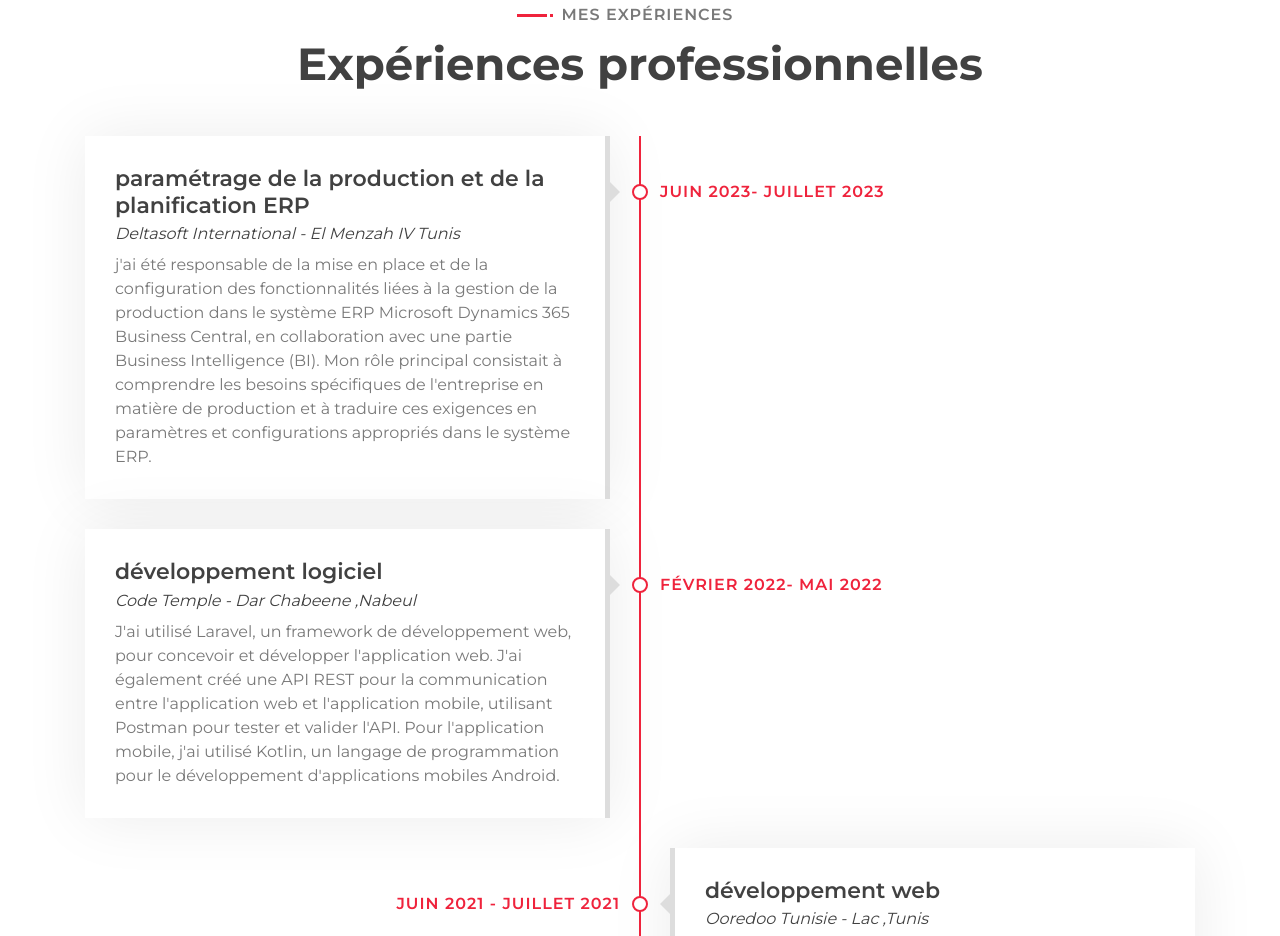
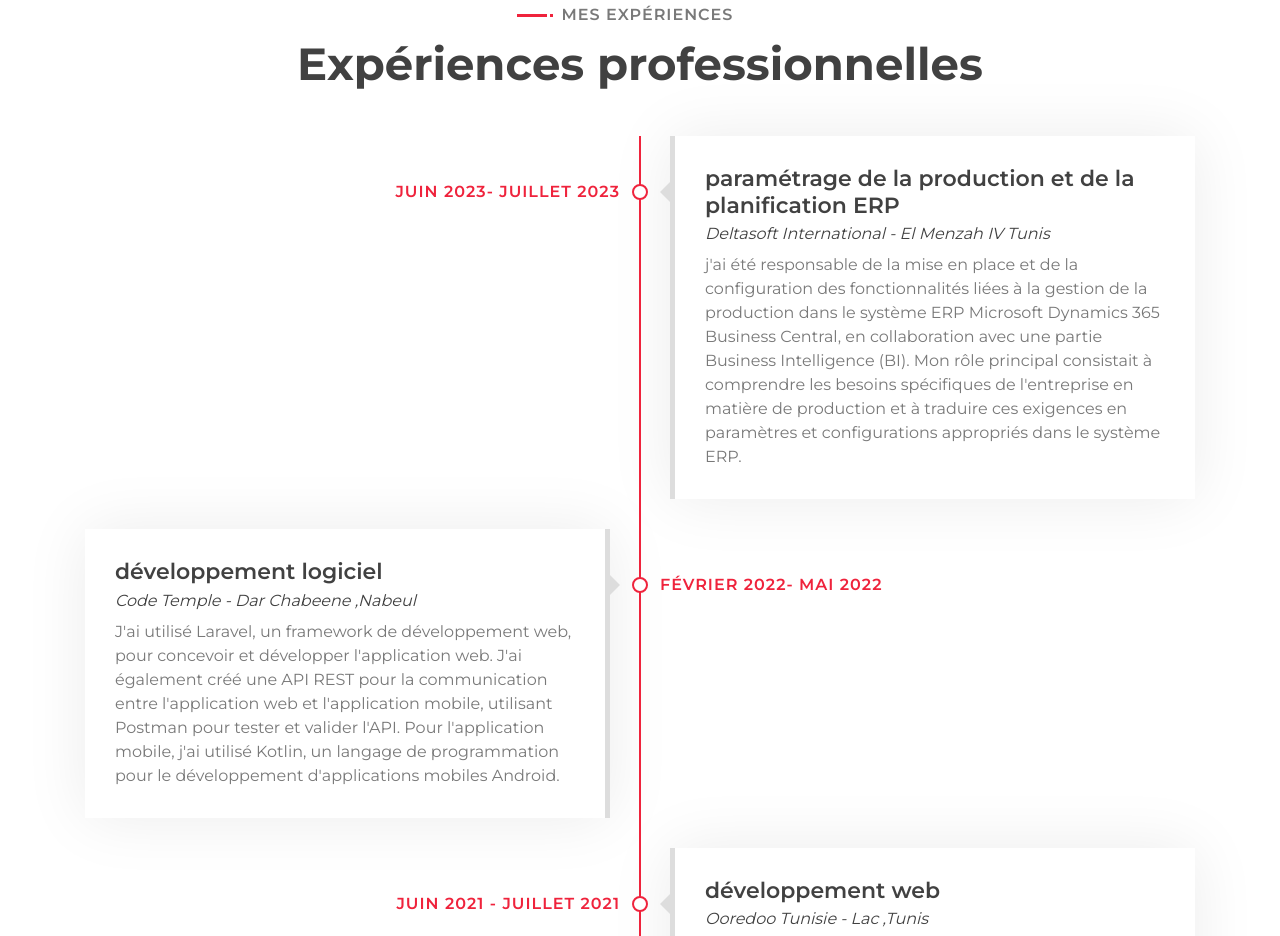
Before and after one commit to Roua-Ben-Emna/portfolio, a plain HTML site: page index.html in a window 1280 px wide. Shown: the part 1930-2866 px from the top of the page. Drawn offline with nearby package versions, Linux system fonts and the light colour scheme.

Commit message:
done stage

```diff
--- a/index.html
+++ b/index.html
@@ -198,7 +198,7 @@
                     <h2>Expériences professionnelles</h2>
                 </header>
                 <div class="timeline">
-                    <div class="timeline-item left wow slideInLeft" data-wow-delay="0.1s">
+                    <div class="timeline-item right wow slideInRight" data-wow-delay="0.1s">
                         <div class="timeline-text">
                             <div class="timeline-date">Juin 2023- Juillet 2023</div>
                             <h2>paramétrage de la production et de la planification ERP</h2>
```
